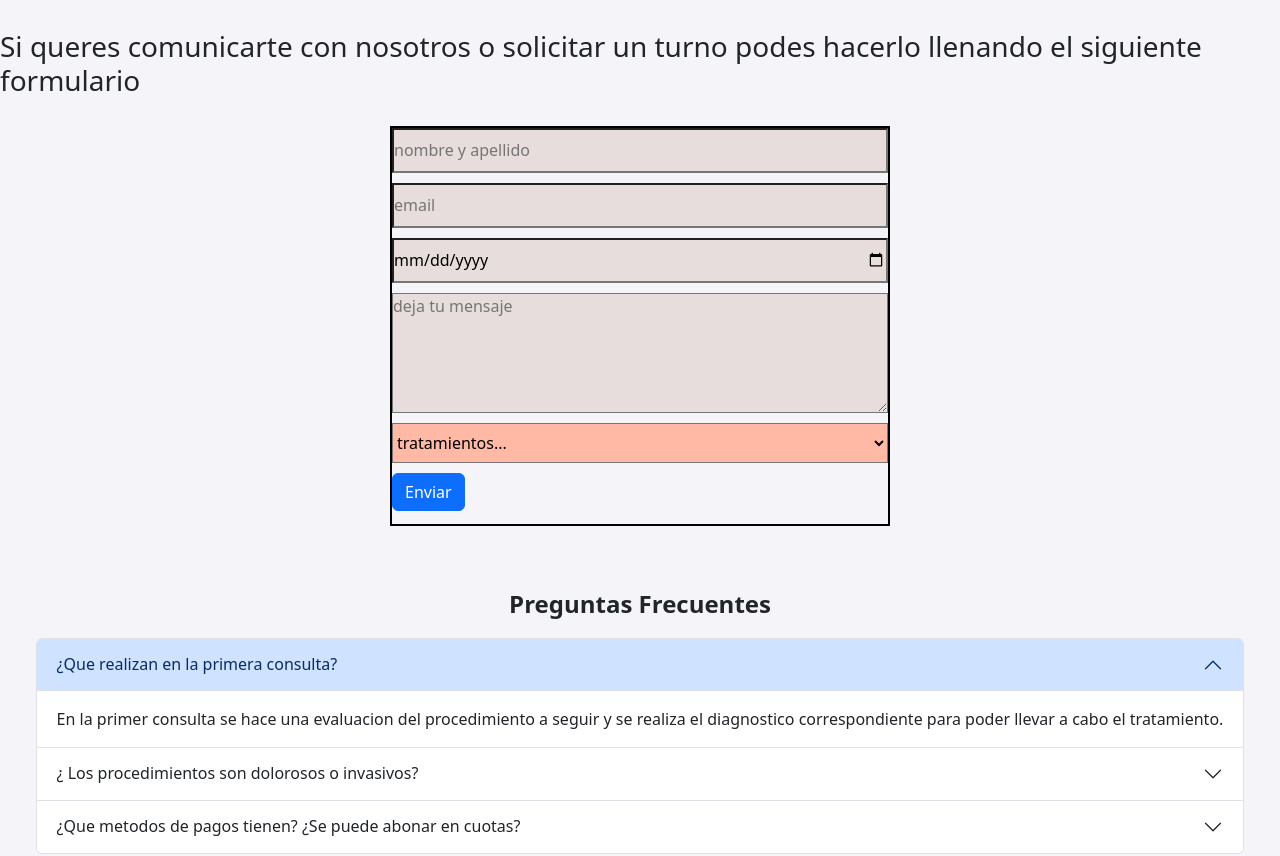
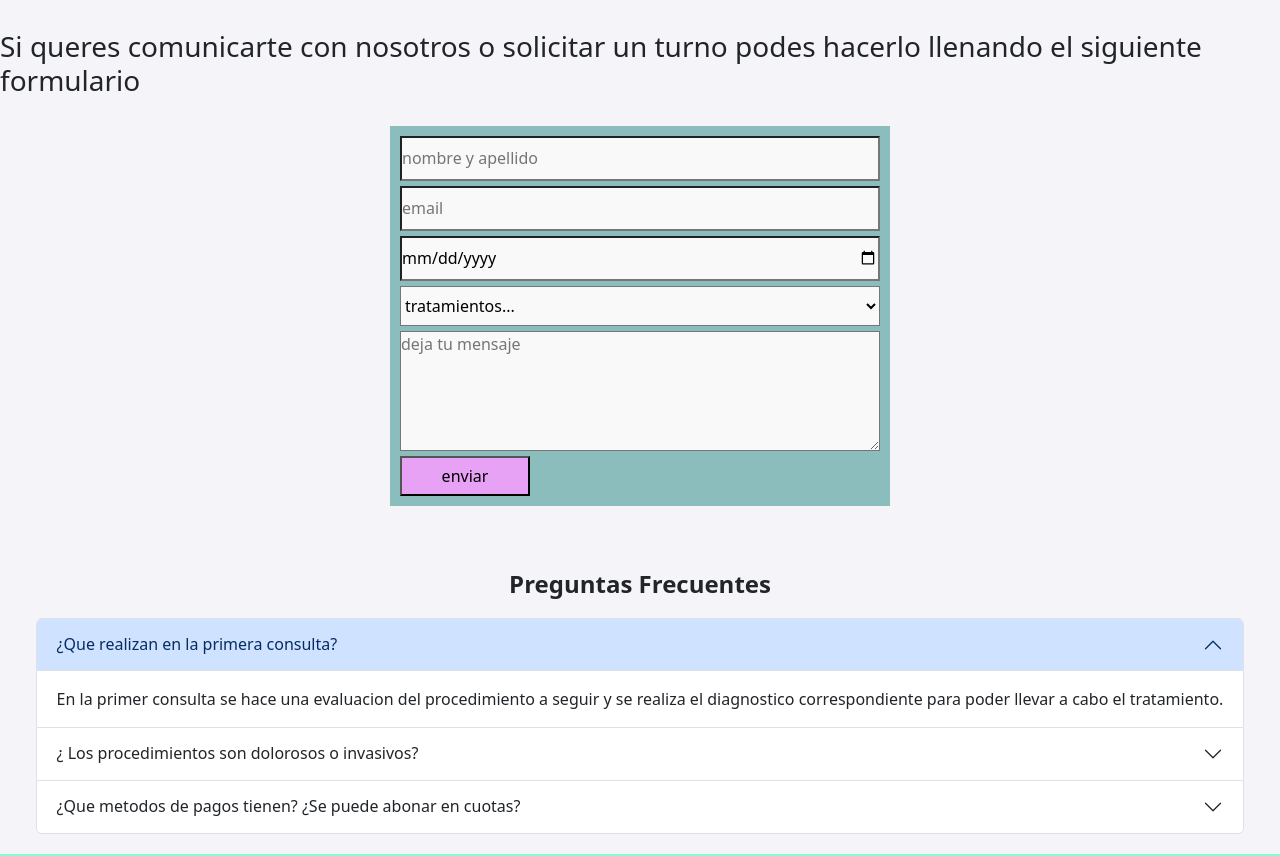
Before and after one commit to alemiranda18/Fulfilled, a website: page pages/contactanos.html in a window 1280 px wide. Shown: the part 1720-2576 px from the top of the page. Drawn offline with nearby package versions, Linux system fonts and the light colour scheme.

Commit message:
fin de edicion contactanos

```diff
--- a/pages/contactanos.html
+++ b/pages/contactanos.html
@@ -87,8 +87,6 @@
                 <input type="email" name="email" id="email" placeholder="email">
                 <label for="date">fecha</label>
                 <input type="date" name="date" id="date">
-                <label for="mensaje">deja tu mensaje</label>
-                <textarea name="mensaje" id="mensaje" placeholder="deja tu mensaje"></textarea>
                 <select name="tratamientos" id="tratamientos" placeholder"tratamientos">
                     <option value="tratamientos">tratamientos...</option>
                     <option value="masoterpia">mesoterapia</option>
@@ -99,9 +97,9 @@
                     <option value="prp">plasma rico plaquetas</option>
                     <option value="ginecoestetica">gineco estetica</option>
                 </select>
-                <div class="d-grid gap-2 d-md-block">
-                    <button class="btn btn-primary" type="button">Enviar</button>
-                  </div>
+                <label for="mensaje">deja tu mensaje</label>
+                <textarea name="mensaje" id="mensaje" placeholder="deja tu mensaje"></textarea>
+               <button class="buttonForm" >enviar</button>
             </form>
         </section>
     <section class="acordeonBootstrap">
--- a/scss/_variables.scss
+++ b/scss/_variables.scss
@@ -1,6 +1,6 @@
 $colorPrimario: rgb(245, 245, 249);
 $colorSecundario:rgb(255, 160, 126);
-$colorTerciario:red;
+$colorFormulario:rgb(249, 249, 249);
 $fontPrimaria: Verdana, Geneva, Tahoma, sans-serif;
 
 /*mixin*/
--- a/scss/main/_contactanos.scss
+++ b/scss/main/_contactanos.scss
@@ -55,32 +55,42 @@
 }
 .formulario form{
     @extend%flexcolumn;
-    @include sizes(500px, 400px);
-    border: 2px solid black;
-    gap: 10px;
+    @include sizes(500px, 380px);
+    background-color: rgb(139, 189, 189);
+    padding: 10px;
+    gap: 5px;
 }
 .formulario form label{
     display: none;
 }
 .formulario form input{
     height: 45px;
-    background-color: rgb(232, 221, 221);
+    background-color:$colorFormulario;
     color: rgb(0, 0, 0);
     text-decoration: none;
+
 }
 .formulario form textarea {
     height: 120px;
-    background-color:  rgb(232, 221, 221);
-    color: rgb(0, 0, 0);
+    background-color:  $colorFormulario;
+    color: rgb(224, 211, 211);
     text-decoration: none;
 }
 .formulario form select{
     height: 40px;
-    background-color:  rgb(255, 185, 164);
+    background-color:  $colorFormulario;
     color: rgb(0, 0, 0);
     text-decoration: none;
 }
-
+.buttonForm{
+    justify-content: center;
+    width: 130px;
+    height: 40px;
+    background-color: rgb(231, 161, 245);
+}
+.buttonForm:hover{
+    background-color: rgb(148, 97, 97);
+}
 .acordeonBootstrap{
     @extend%flexcolumn;
     justify-content: center;
```
Also changed, not shown: css/style.css, 1 other file.
